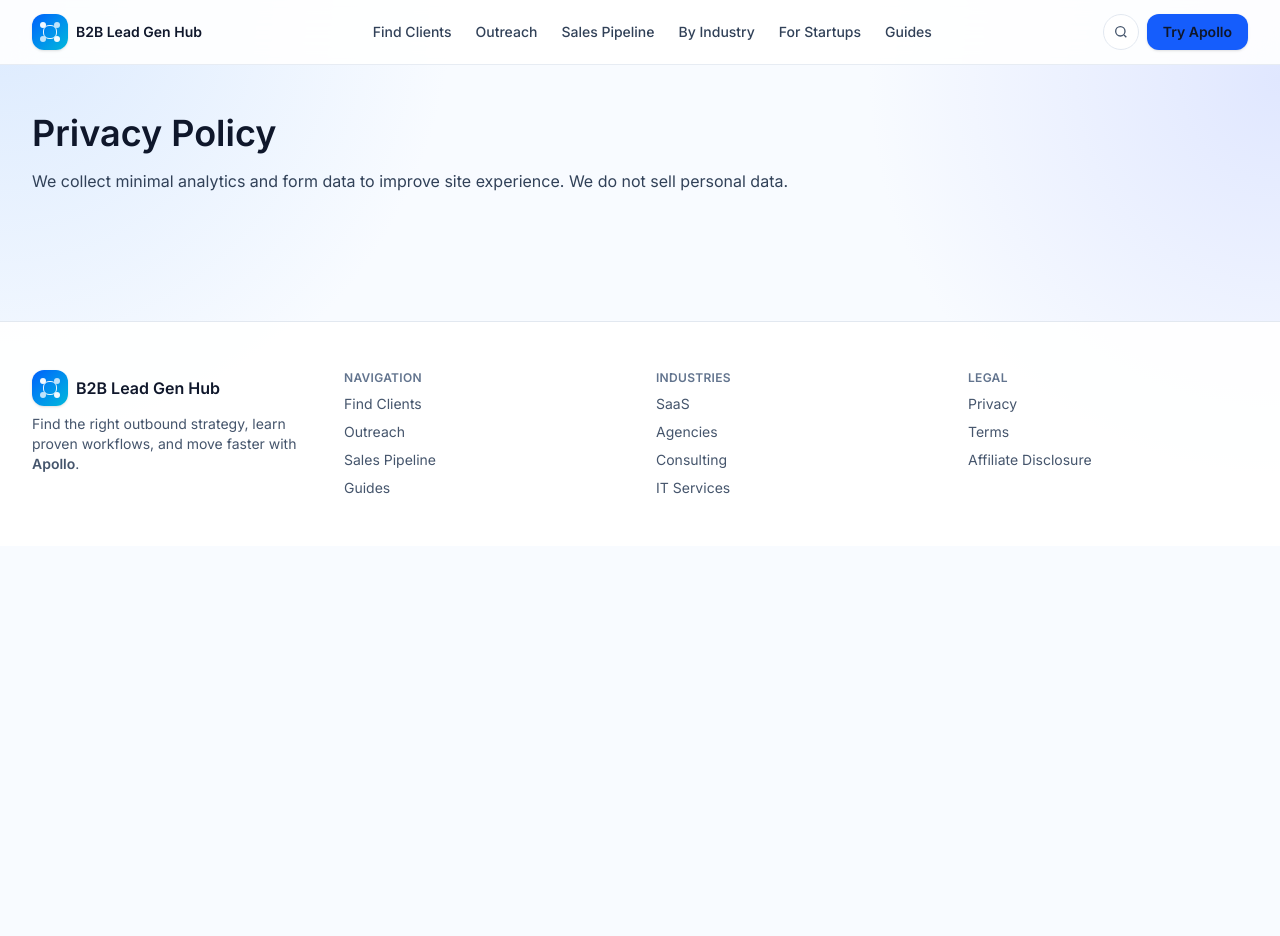
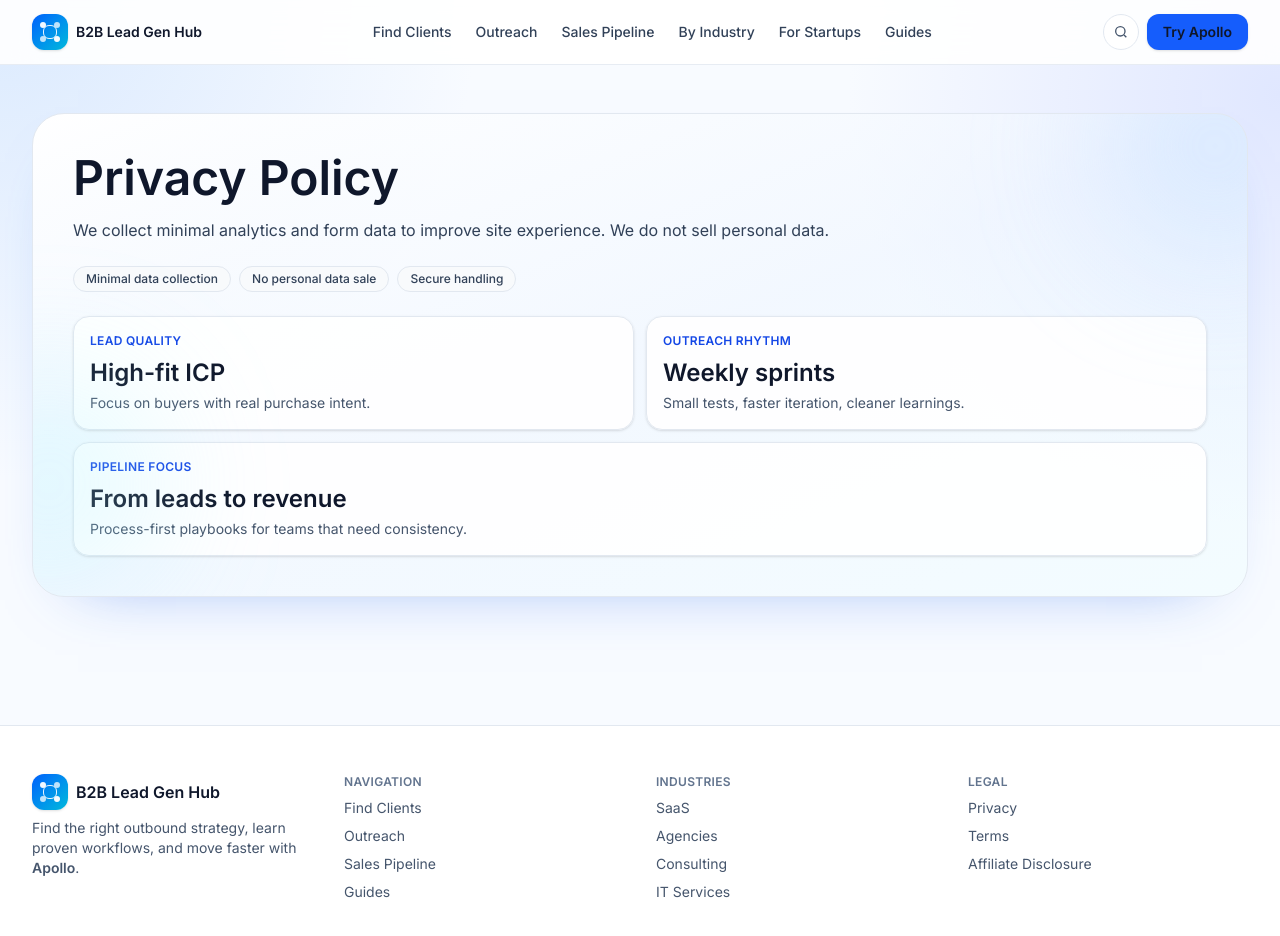
Before and after one commit to annalius3/b2bleadgenerationtools, a Next.js app: page /privacy in a window 1280 px wide. Shown: the top 936 px of the page. Before the commit the page ends 800 px from the top, so only its background shows below. Built offline with nearby package versions, Linux system fonts and the light colour scheme.

Commit message:
Enhance inner-page hero visuals across hubs, guides, and legal pages

```diff
--- a/app/affiliate-disclosure/page.tsx
+++ b/app/affiliate-disclosure/page.tsx
@@ -1,4 +1,5 @@
 import { Container } from '@/components/container';
+import { HubHero } from '@/components/hub-hero';
 import { buildMetadata } from '@/lib/seo';
 
 export const metadata = buildMetadata({
@@ -10,13 +11,11 @@ export const metadata = buildMetadata({
 export default function AffiliateDisclosurePage() {
   return (
     <Container>
-      <section className="py-12">
-        <h1 className="text-4xl font-semibold text-slate-900">Affiliate Disclosure</h1>
-        <p className="mt-4 max-w-3xl text-slate-700">
-          Some pages include affiliate links. If you sign up through these links, we may earn a commission at no extra cost.
-          Editorial opinions remain independent and based on practical usability.
-        </p>
-      </section>
+      <HubHero
+        title="Affiliate Disclosure"
+        description="Some pages include affiliate links. If you sign up through these links, we may earn a commission at no extra cost. Editorial opinions remain independent and based on practical usability."
+        subtopics={['Clear disclosure', 'Editorial independence', 'No extra user cost']}
+      />
     </Container>
   );
 }
--- a/app/by-industry/[slug]/page.tsx
+++ b/app/by-industry/[slug]/page.tsx
@@ -2,6 +2,7 @@ import { notFound } from 'next/navigation';
 
 import { Container } from '@/components/container';
 import { GuideCard } from '@/components/guide-card';
+import { HubHero } from '@/components/hub-hero';
 import { getGuidesByIndustry, industries } from '@/lib/content';
 import { buildMetadata } from '@/lib/seo';
 
@@ -40,10 +41,13 @@ export default async function IndustryPage({ params }: Props) {
 
   return (
     <Container>
-      <section className="py-12">
-        <h1 className="text-4xl font-semibold text-slate-900">{industry.name}</h1>
-        <p className="mt-3 max-w-3xl text-slate-700">{industry.description}</p>
-      </section>
+      <HubHero
+        title={industry.name}
+        description={industry.description}
+        subtopics={['ICP definition', 'Targeted outreach', 'Pipeline conversion']}
+        imageSrc="/images/menu/by-industry.jpg"
+        imageAlt={`${industry.name} team planning B2B growth`}
+      />
       <section className="pb-16">
         <div className="grid gap-5 md:grid-cols-2 xl:grid-cols-3">
           {industryGuides.map((guide) => (
--- a/app/guides/[slug]/page.tsx
+++ b/app/guides/[slug]/page.tsx
@@ -103,9 +103,18 @@ export default async function GuidePage({ params }: Props) {
   return (
     <Container>
       <section className="py-12">
-        <p className="text-sm font-semibold uppercase tracking-wide text-blue-700">{guide.hub.replace('-', ' ')}</p>
-        <h1 className="mt-2 max-w-4xl text-4xl font-semibold text-slate-900 sm:text-5xl">{guide.title}</h1>
-        <p className="mt-4 max-w-3xl text-slate-700">{renderApolloText(guide.description)}</p>
+        <div className="relative overflow-hidden rounded-[2rem] border border-slate-200 bg-gradient-to-br from-white via-blue-50/55 to-cyan-50/35 p-7 shadow-[0_24px_56px_-44px_rgba(37,99,235,0.5)] sm:p-9">
+          <div className="pointer-events-none absolute -right-24 -top-24 h-60 w-60 rounded-full bg-blue-200/35 blur-3xl" />
+          <div className="pointer-events-none absolute -left-24 bottom-0 h-56 w-56 rounded-full bg-cyan-200/25 blur-3xl" />
+          <p className="text-sm font-semibold uppercase tracking-wide text-blue-700">{guide.hub.replace('-', ' ')}</p>
+          <h1 className="mt-2 max-w-4xl text-4xl font-semibold text-slate-900 sm:text-5xl">{guide.title}</h1>
+          <p className="mt-4 max-w-3xl text-slate-700">{renderApolloText(guide.description)}</p>
+          <div className="mt-5 flex flex-wrap gap-2 text-xs">
+            <span className="rounded-full border border-slate-200 bg-white/90 px-3 py-1 font-medium text-slate-700">US B2B focus</span>
+            <span className="rounded-full border border-slate-200 bg-white/90 px-3 py-1 font-medium text-slate-700">Actionable framework</span>
+            <span className="rounded-full border border-slate-200 bg-white/90 px-3 py-1 font-medium text-slate-700">Updated 2026</span>
+          </div>
+        </div>
         <div className="mt-6 overflow-hidden rounded-2xl border border-slate-200 bg-white p-2 shadow-sm">
           <Image
             src={`/images/guides/${guide.slug}-1.jpg`}
--- a/app/privacy/page.tsx
+++ b/app/privacy/page.tsx
@@ -1,4 +1,5 @@
 import { Container } from '@/components/container';
+import { HubHero } from '@/components/hub-hero';
 import { buildMetadata } from '@/lib/seo';
 
 export const metadata = buildMetadata({
@@ -10,12 +11,11 @@ export const metadata = buildMetadata({
 export default function PrivacyPage() {
   return (
     <Container>
-      <section className="py-12">
-        <h1 className="text-4xl font-semibold text-slate-900">Privacy Policy</h1>
-        <p className="mt-4 max-w-3xl text-slate-700">
-          We collect minimal analytics and form data to improve site experience. We do not sell personal data.
-        </p>
-      </section>
+      <HubHero
+        title="Privacy Policy"
+        description="We collect minimal analytics and form data to improve site experience. We do not sell personal data."
+        subtopics={['Minimal data collection', 'No personal data sale', 'Secure handling']}
+      />
     </Container>
   );
 }
--- a/app/terms/page.tsx
+++ b/app/terms/page.tsx
@@ -1,4 +1,5 @@
 import { Container } from '@/components/container';
+import { HubHero } from '@/components/hub-hero';
 import { buildMetadata } from '@/lib/seo';
 
 export const metadata = buildMetadata({
@@ -10,12 +11,11 @@ export const metadata = buildMetadata({
 export default function TermsPage() {
   return (
     <Container>
-      <section className="py-12">
-        <h1 className="text-4xl font-semibold text-slate-900">Terms of Use</h1>
-        <p className="mt-4 max-w-3xl text-slate-700">
-          Content is for educational business software guidance only. Validate all vendor terms and pricing independently.
-        </p>
-      </section>
+      <HubHero
+        title="Terms of Use"
+        description="Content is for educational business software guidance only. Validate all vendor terms and pricing independently."
+        subtopics={['Educational content', 'No legal advice', 'Independent verification']}
+      />
     </Container>
   );
 }
--- a/src/components/hub-hero.tsx
+++ b/src/components/hub-hero.tsx
@@ -16,8 +16,9 @@ export const HubHero = ({
   imageAlt?: string;
 }) => (
   <section className="py-12">
-    <div className="relative overflow-hidden rounded-[2rem] border border-slate-200 bg-white p-7 shadow-sm sm:p-10">
+    <div className="relative overflow-hidden rounded-[2rem] border border-slate-200 bg-gradient-to-br from-white via-blue-50/60 to-cyan-50/40 p-7 shadow-[0_26px_64px_-46px_rgba(37,99,235,0.55)] sm:p-10">
       <div className="pointer-events-none absolute -right-20 -top-20 h-56 w-56 rounded-full bg-blue-200/35 blur-3xl" />
+      <div className="pointer-events-none absolute -left-24 bottom-0 h-56 w-56 rounded-full bg-cyan-200/25 blur-3xl" />
       <div className={`grid gap-6 ${imageSrc ? 'lg:grid-cols-[1.1fr_0.9fr] lg:items-center' : ''}`}>
         <div>
           <h1 className="text-4xl font-semibold text-slate-900 sm:text-5xl">{title}</h1>
@@ -34,17 +35,36 @@ export const HubHero = ({
           </div>
         </div>
         {imageSrc ? (
-          <div className="overflow-hidden rounded-2xl border border-slate-200 bg-white p-2 shadow-sm">
-            <Image
-              src={imageSrc}
-              alt={imageAlt ?? title}
-              width={1024}
-              height={768}
-              className="h-auto w-full rounded-xl object-cover"
-              loading="lazy"
-            />
+          <div className="relative overflow-hidden rounded-2xl border border-slate-200 bg-white p-2 shadow-sm">
+            <div className="absolute left-5 top-5 z-10 rounded-xl border border-slate-200/80 bg-white/90 px-3 py-2 text-xs shadow-sm backdrop-blur">
+              <p className="font-semibold text-slate-900">Outbound Score</p>
+              <p className="text-slate-600">+34% qualified pipeline</p>
+            </div>
+            <div className="absolute bottom-5 right-5 z-10 rounded-xl border border-slate-200/80 bg-white/90 px-3 py-2 text-xs shadow-sm backdrop-blur">
+              <p className="font-semibold text-slate-900">Weekly Sprint</p>
+              <p className="text-slate-600">Predictable execution</p>
+            </div>
+            <Image src={imageSrc} alt={imageAlt ?? title} width={1024} height={768} className="h-auto w-full rounded-xl object-cover" loading="lazy" />
           </div>
-        ) : null}
+        ) : (
+          <div className="grid gap-3 sm:grid-cols-2">
+            <div className="rounded-2xl border border-slate-200 bg-white/90 p-4 shadow-sm">
+              <p className="text-xs font-semibold uppercase tracking-wide text-blue-700">Lead Quality</p>
+              <p className="mt-2 text-2xl font-semibold text-slate-900">High-fit ICP</p>
+              <p className="mt-1 text-sm text-slate-600">Focus on buyers with real purchase intent.</p>
+            </div>
+            <div className="rounded-2xl border border-slate-200 bg-white/90 p-4 shadow-sm">
+              <p className="text-xs font-semibold uppercase tracking-wide text-blue-700">Outreach Rhythm</p>
+              <p className="mt-2 text-2xl font-semibold text-slate-900">Weekly sprints</p>
+              <p className="mt-1 text-sm text-slate-600">Small tests, faster iteration, cleaner learnings.</p>
+            </div>
+            <div className="rounded-2xl border border-slate-200 bg-white/90 p-4 shadow-sm sm:col-span-2">
+              <p className="text-xs font-semibold uppercase tracking-wide text-blue-700">Pipeline Focus</p>
+              <p className="mt-2 text-2xl font-semibold text-slate-900">From leads to revenue</p>
+              <p className="mt-1 text-sm text-slate-600">Process-first playbooks for teams that need consistency.</p>
+            </div>
+          </div>
+        )}
       </div>
     </div>
   </section>
```
